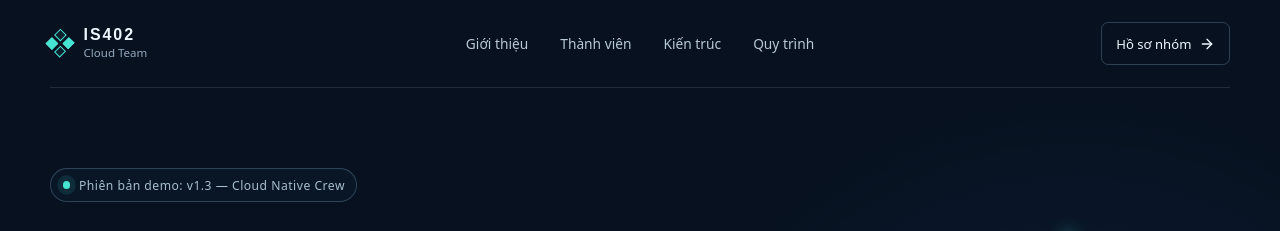
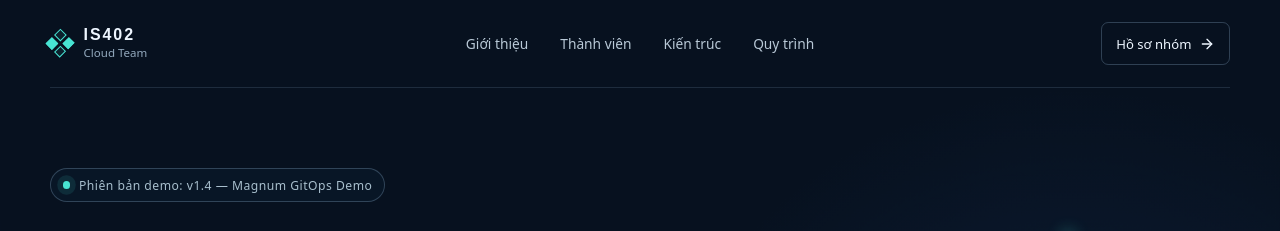
Before and after one commit to MinhTuan-K18/IS402-profile, a React (Vite) app: page / in a window 1280 px wide. Shown: the top 231 px of the page. Built offline with nearby package versions, Linux system fonts and the light colour scheme.

Commit message:
Demo Magnum GitOps rollout v1.4

```diff
--- a/src/data/team.js
+++ b/src/data/team.js
@@ -3,7 +3,7 @@ export const team = {
   name: 'Cloud Native Crew',
   course: 'IS402 — Cloud Computing',
   classCode: 'IS402',
-  version: 'v1.3 — Cloud Native Crew',
+  version: 'v1.4 — Magnum GitOps Demo',
   intro:
     'Nhóm chúng em xây dựng một quy trình triển khai frontend có thể lặp lại: từ một commit React đến container chạy trên Kubernetes được cấp phát bởi OpenStack Magnum.',
   members: [
```
